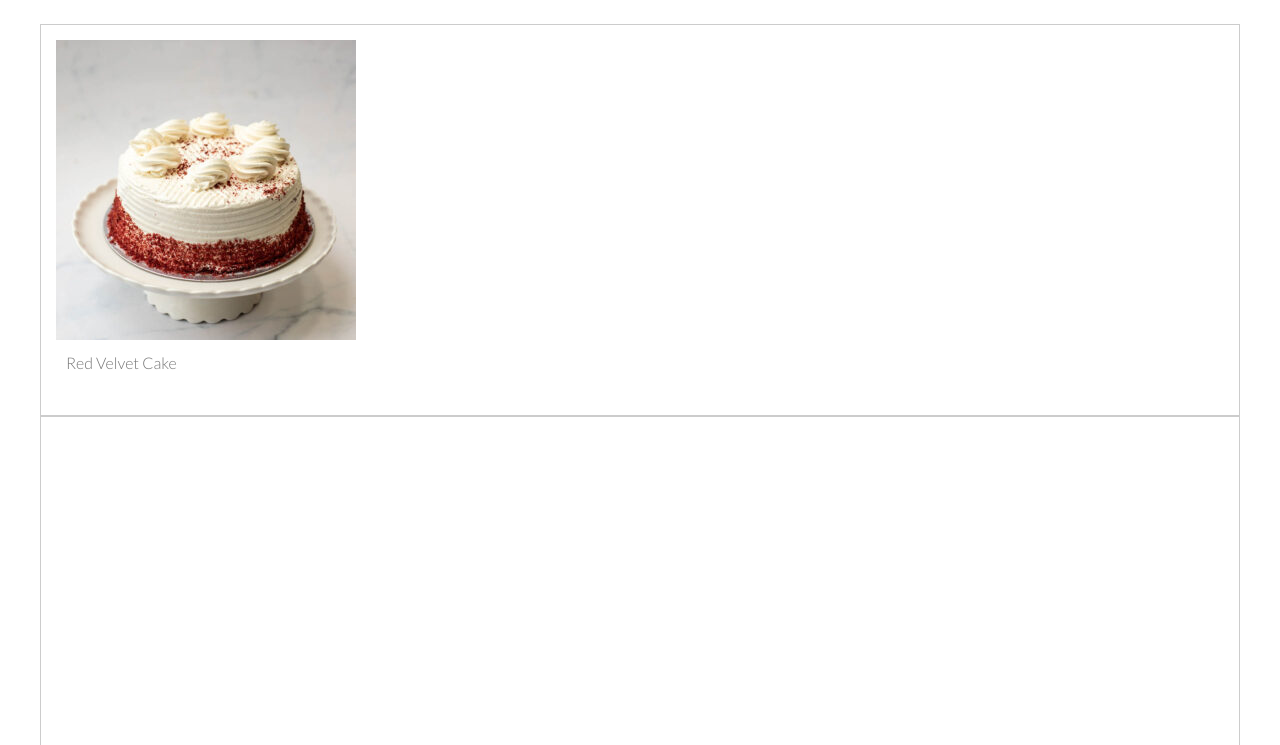
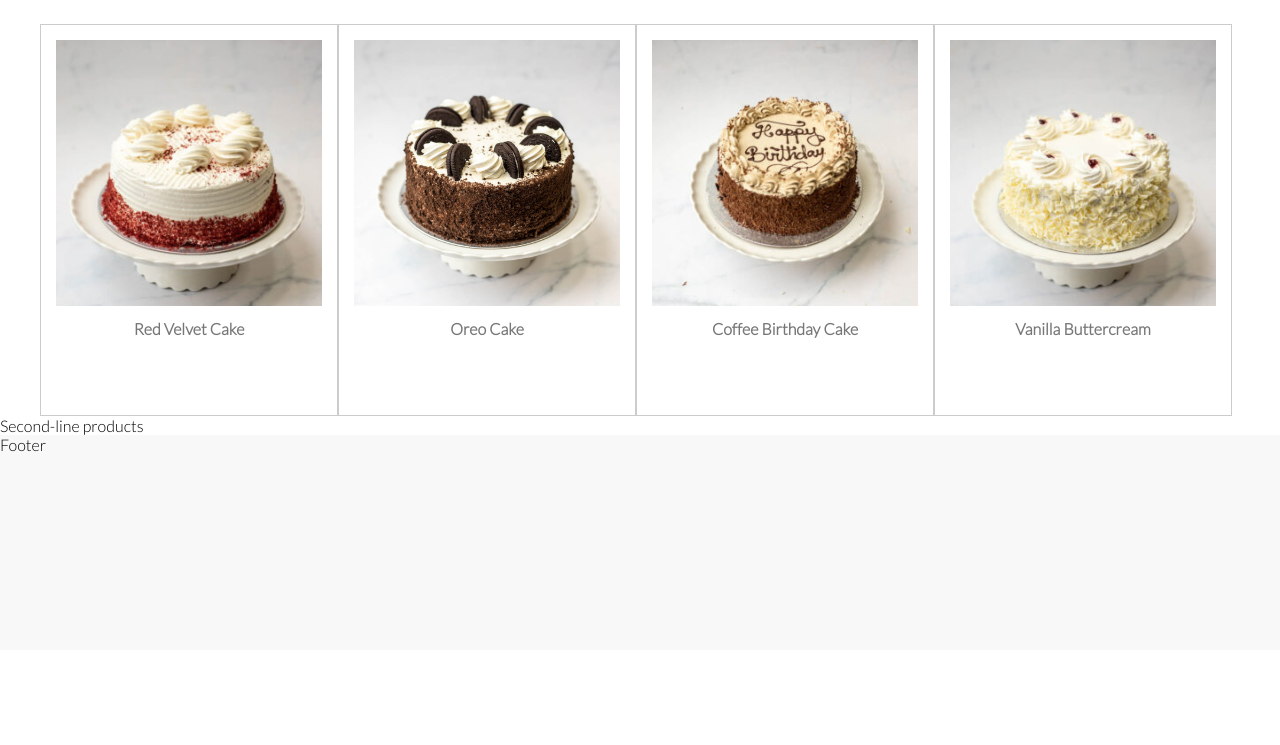
Before and after one commit to Code-Institute-Submissions/mabin9527-Bakery-Store, a plain HTML site: page western-dessert.html in a window 1280 px wide. Shown: the part 55-800 px from the top of the page. Drawn offline with Linux system fonts and the light colour scheme.

Commit message:
Insert four images with their name to fl-products section and display horizontally

```diff
--- a/assets/css/style.css
+++ b/assets/css/style.css
@@ -342,11 +342,19 @@ footer {
 }
 
 .fl-products ul li {
+    float: left;
     height: 360px;
     border: 1px solid #ccc;
     padding: 15px;
 }
 .fl-products ul li a {
     color: #777;
-
 }
+.fl-products p {
+    text-align: center;
+    font-weight: 700;
+}
+.fl-products img {
+    width: 266px;
+    height: 266px;
+}
--- a/western-dessert.html
+++ b/western-dessert.html
@@ -50,9 +50,24 @@
                     <p>Red Velvet Cake</p>
                 </a>
             </li>
-            <li></li>
-            <li></li>
-            <li></li>
+            <li>
+                <a href="#">
+                    <img src="assets/images/oreo-cake.jpeg" alt="oreo-cake">
+                    <p>Oreo Cake</p>
+                </a>
+             </li>
+            <li>
+                <a href="#">
+                    <img src="assets/images/coffee-birthday-cake.jpeg" alt="coffee-birthday-cake">
+                    <p>Coffee Birthday Cake</p>
+                </a>
+            </li>
+            <li>
+                <a href="#">
+                    <img src="assets/images/vanilla-buttercream.jpeg" alt="vanilla-buttercream">
+                    <p>Vanilla Buttercream</p>
+                </a>
+            </li>
         </ul>
     </section>
     <section>
```
